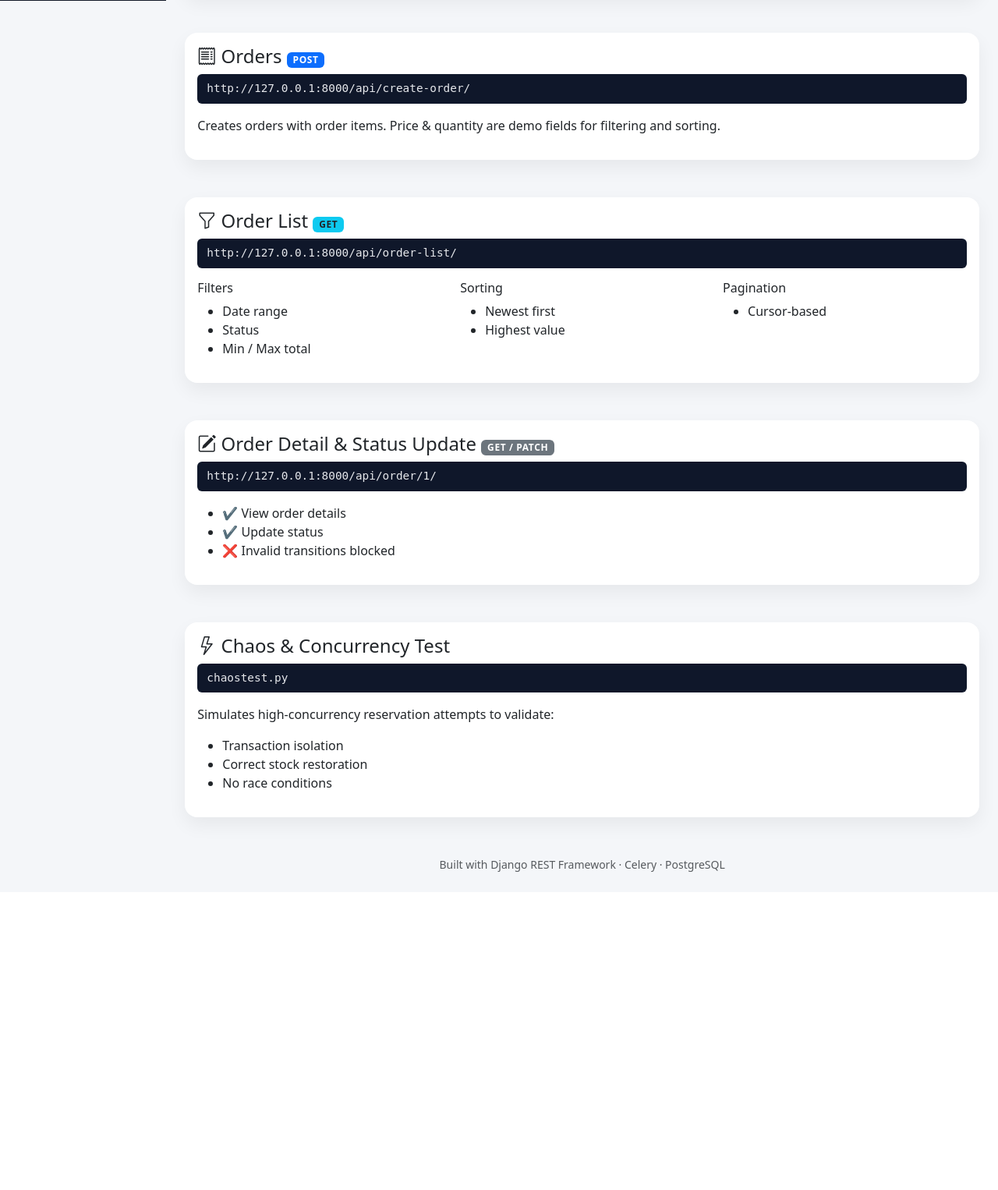
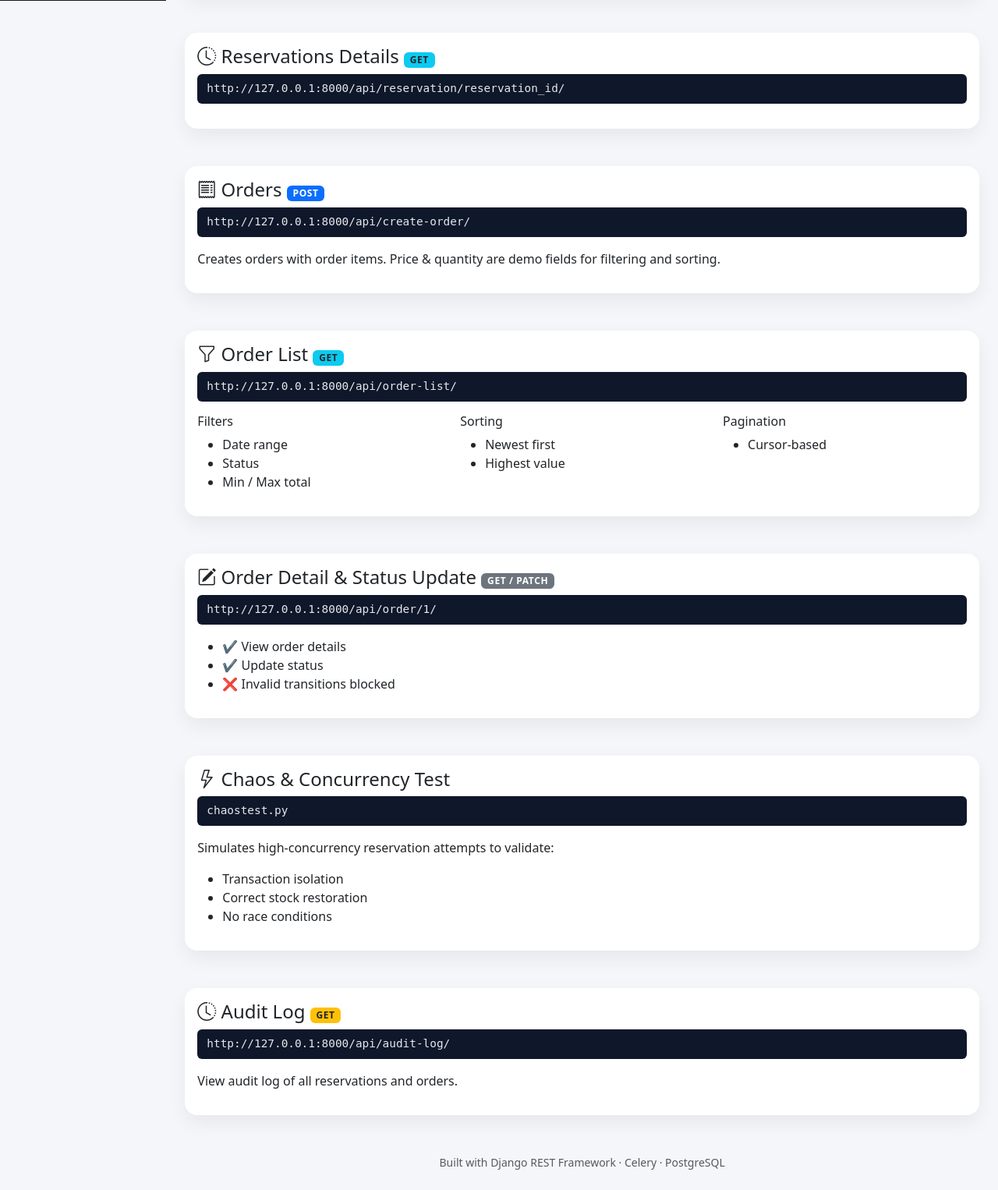
Before and after one commit to faysalhassantorjo/MySoftTakeTask, a Django app: page / in a window 1280 px wide. Shown: the part 799-2325 px from the top of the page at 78% size. Before the commit the page ends 1917 px from the top, so only its background shows below. Run offline with Django 5.2, Linux system fonts and the light colour scheme; parts of the project's set-up code (start-up, migrations or seed data) failed here and were passed over.

Commit message:
feat: Implement product reservation with Celery tasks for stock management and expiry, introduce audit logging, and add corresponding API endpoints and a dashboard UI.

```diff
--- a/base/templates/index.html
+++ b/base/templates/index.html
@@ -182,6 +182,24 @@ Celery Task:
                     </div>
                 </section>
 
+                <!-- RESERVATIONS DETAILS -->
+                <section id="reservations-details" class="mb-5">
+                    <div class="card section-card">
+                        <div class="card-body">
+                            <h4>
+                                <i class="bi bi-clock-history"></i> Reservations Details
+                                <span class="badge bg-info text-dark method">GET</span>
+                            </h4>
+
+                            <p class="endpoint mt-2">
+                                http://127.0.0.1:8000/api/reservation/reservation_id/
+                            </p>
+
+
+                        </div>
+                    </div>
+                </section>
+
                 <!-- ORDERS -->
                 <section id="orders" class="mb-5">
                     <div class="card section-card">
@@ -288,6 +306,26 @@ Celery Task:
                     </div>
                 </section>
 
+                <!-- Audit Log -->
+                <section id="audit-log" class="mb-5">
+                    <div class="card section-card">
+                        <div class="card-body">
+                            <h4>
+                                <i class="bi bi-clock-history"></i> Audit Log
+                                <span class="badge bg-warning text-dark method">GET</span>
+                            </h4>
+
+                            <p class="endpoint mt-2">
+                                http://127.0.0.1:8000/api/audit-log/
+                            </p>
+
+                            <p class="mt-3">
+                                View audit log of all reservations and orders.
+                            </p>
+                        </div>
+                    </div>
+                </section>
+
                 <footer class="text-center text-muted mt-5">
                     <small>
                         Built with Django REST Framework · Celery · PostgreSQL
--- a/base/urls.py
+++ b/base/urls.py
@@ -1,11 +1,13 @@
 from django.urls import path
-from .views import ReservationCreateView, OrderUpdateView, OrderListView, CreateProductsView, OrderCreateView, OrderItemCreateView
+from .views import ReservationCreateView, OrderUpdateView, OrderListView, CreateProductsView, OrderCreateView, OrderItemCreateView, RetrieveReservationView, AuditLogView
 
 urlpatterns = [
     path('create-products/', CreateProductsView.as_view(), name='create-products'),
     path('reservation/', ReservationCreateView.as_view(), name='reservation-create'),
+    path('reservation/<uuid:pk>/', RetrieveReservationView.as_view(), name='reservation-retrieve'),
     path('create-order/', OrderCreateView.as_view(), name='create-order'),
     path('order-item/', OrderItemCreateView.as_view(), name='order-item-create'),
     path('order/<int:pk>/', OrderUpdateView.as_view(), name='order-update'),
     path('order-list/', OrderListView.as_view(), name='order-list'),
+    path('audit-log/', AuditLogView.as_view(), name='audit-log'),
 ]
```
Also changed, not shown: base/serializers.py (+7 -1 lines), base/tasks.py (+36 -10 lines), base/views.py (+11 -1 lines), README.md, db.sqlite3, 1 other file.
